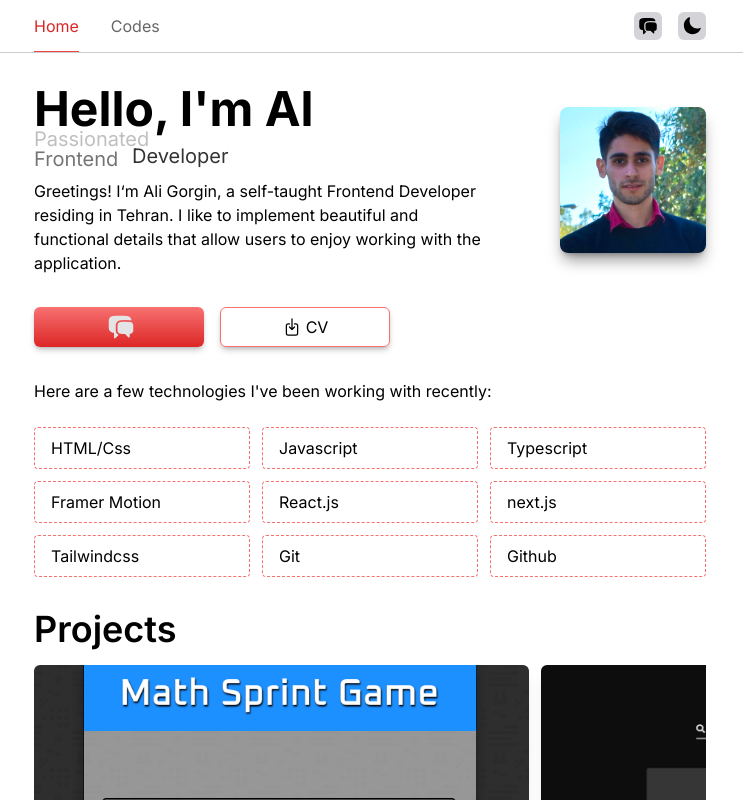
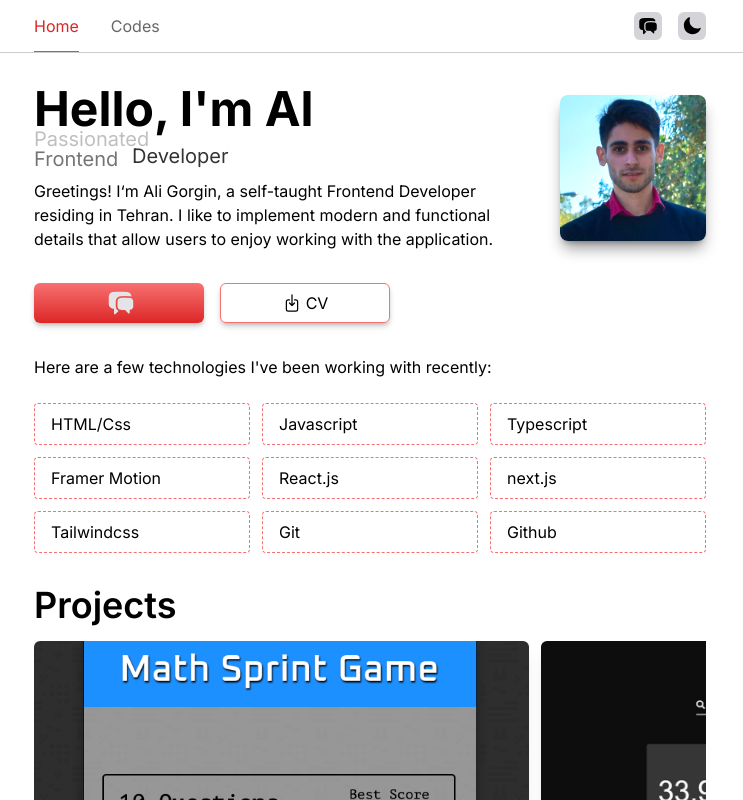
Before and after one commit to aligorgin/frontendali, a Next.js app: page / in a window 1280 px wide. Shown: the top 800 px of the page, without its empty margins (270-1013 px from the left). Built offline with nearby package versions, Linux system fonts and the light colour scheme.

Commit message:
about me updated

```diff
--- a/src/containers/Header.tsx
+++ b/src/containers/Header.tsx
@@ -70,7 +70,7 @@ export default function Header() {
 					</div>
 					<div className="pt-2 leading-relaxed sm:text-base sm:leading-6">
 						Greetings! I&lsquo;m Ali Gorgin, a self-taught Frontend Developer residing
-						in Tehran. I like to implement beautiful and functional details that allow
+						in Tehran. I like to implement modern and functional details that allow
 						users to enjoy working with the application.
 					</div>
 					<div className="absolute right-1/2 top-1/3 -z-50 h-[500px] w-[100px] bg-gradient-to-tr from-red-400/50 to-rose-400/50 blur-[200px] dark:from-blue-400/30 dark:to-cyan-400/30 sm:hidden" />
```
